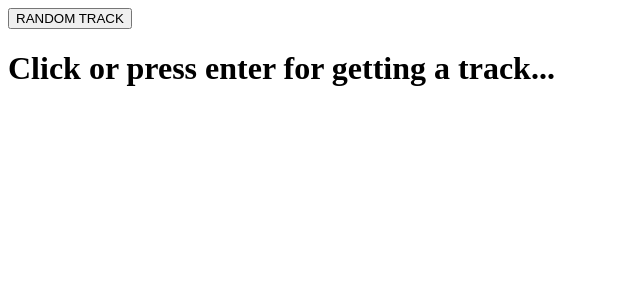
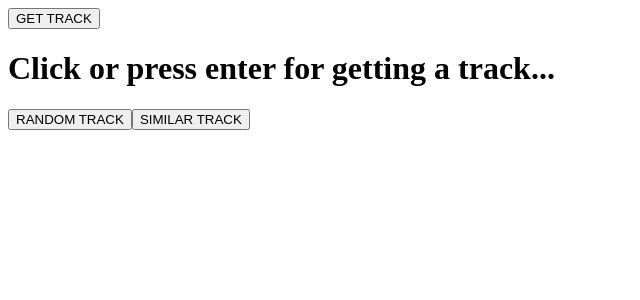
Before and after one commit to ZoxDev/RossignolMusic, a React (Vite) app in the folder packages/client/: page / in a window 1280 px wide. Shown: the top 300 px of the page, without its empty margins (0-640 px from the left). Built offline with nearby package versions, Linux system fonts and the light colour scheme; no server answers.

Commit message:
feat: add function to get a similar track

```diff
--- a/packages/client/src/views/RossignolView.tsx
+++ b/packages/client/src/views/RossignolView.tsx
@@ -25,7 +25,14 @@ const RossignolView = () => {
   const handleGetRandomTrack = () => {
     setRandomTagsPage(Math.floor(Math.random() * MAX_TAG_PAGE));
     setRandomTracksPage(
-      Math.floor(Math.random() * parseInt(tracks.data?.tracks['@attr'].totalPages ?? '10')),
+      Math.floor(Math.random() * parseInt(tracks.data?.tracks['@attr'].totalPages ?? '50')),
+    );
+    handleAddTrack();
+  };
+
+  const handleSimilarTrack = () => {
+    setRandomTracksPage(
+      Math.floor(Math.random() * parseInt(tracks.data?.tracks['@attr'].totalPages ?? '50')),
     );
     handleAddTrack();
   };
@@ -45,7 +52,7 @@ const RossignolView = () => {
 
   return (
     <>
-      <button onClick={handleGetRandomTrack}>RANDOM TRACK</button>
+    <button>GET TRACK</button>
       <div>
         <Player
           song={trackList[trackList.length - 1]}
@@ -53,6 +60,8 @@ const RossignolView = () => {
           handleNext={handleGetRandomTrack}
         />
       </div>
+      <button onClick={handleGetRandomTrack}>RANDOM TRACK</button>
+      <button onClick={handleSimilarTrack}>SIMILAR TRACK</button>
     </>
   );
 };
```
